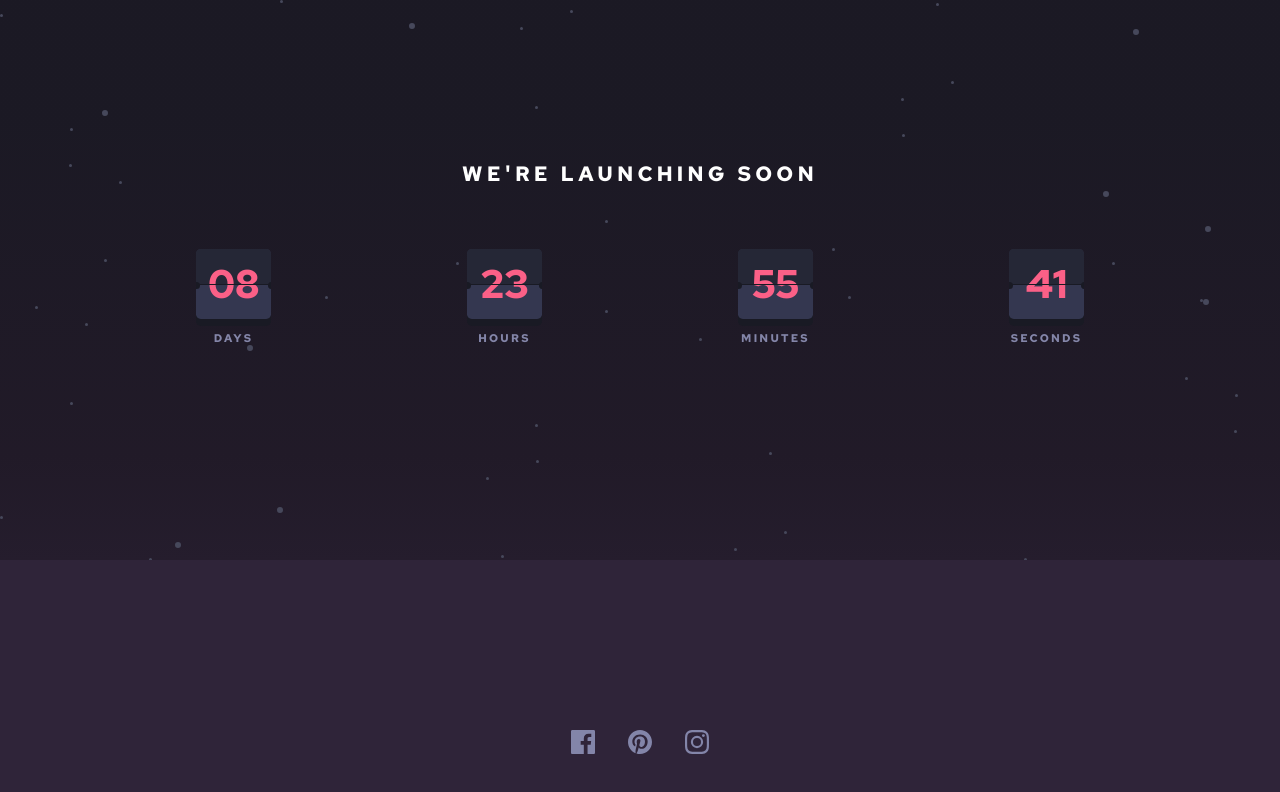
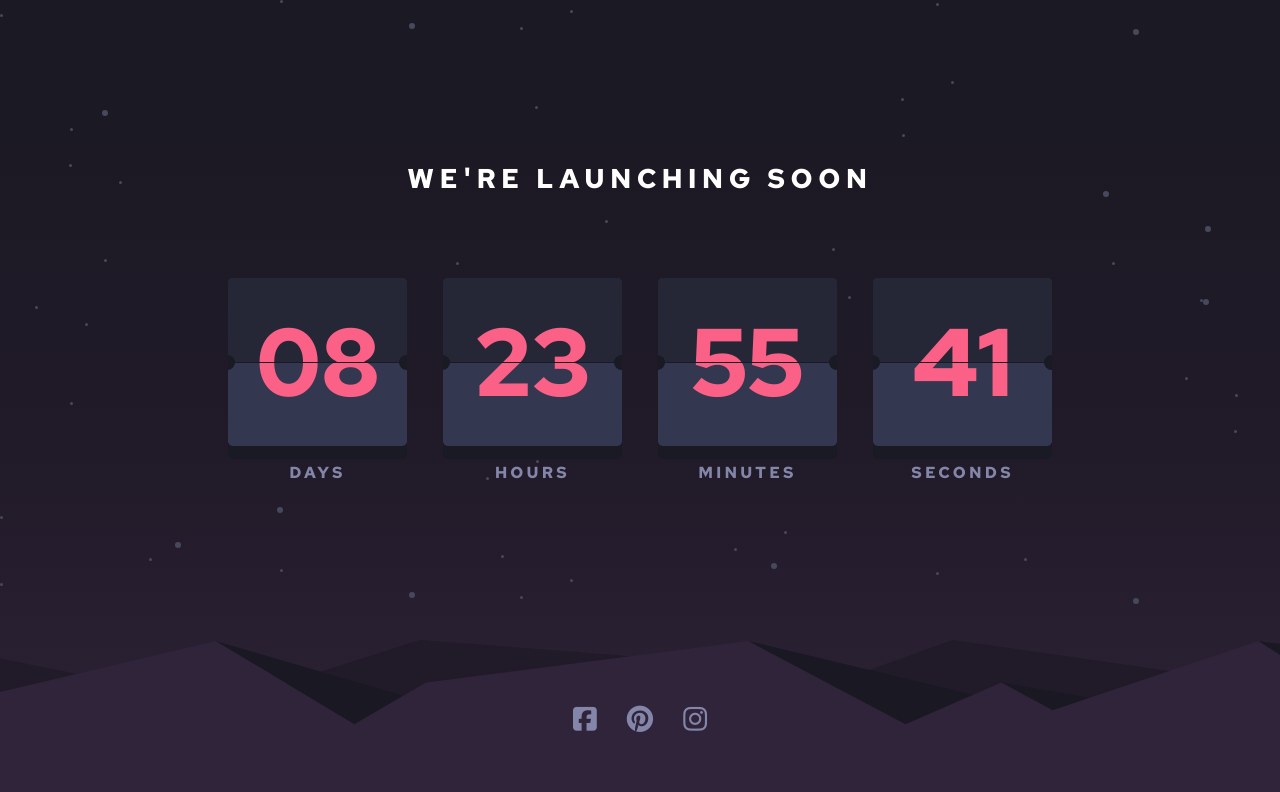
Before and after one commit to JuanDelgado1110/CountdownTimer, a plain HTML site: page project/index.html in a window 1280 px wide. Drawn offline with Linux system fonts and the light colour scheme.

Commit message:
Responsive desktop design

```diff
--- a/project/index.html
+++ b/project/index.html
@@ -13,6 +13,8 @@
 
         <link rel="stylesheet" href="./styles/styles.css" />
 
+        <script src="https://kit.fontawesome.com/a644a7e046.js" crossorigin="anonymous"></script>
+
         <title>Frontend Mentor | Launch countdown timer</title>
     </head>
     <body>
@@ -22,28 +24,28 @@
             <div class="countdownContainer">
                 <div class="counter">
                     <div class="counter__box">
-                        <p class="counter__number" id="countdownNumber">08</p>
+                        <p class="counter__number">08</p>
                     </div>
                     <p class="counter__date">Days</p>
                 </div>
 
                 <div class="counter">
                     <div class="counter__box">
-                        <p class="counter__number" id="countdownNumber">23</p>
+                        <p class="counter__number">23</p>
                     </div>
                     <p class="counter__date">Hours</p>
                 </div>
 
                 <div class="counter">
                     <div class="counter__box">
-                        <p class="counter__number" id="countdownNumber">55</p>
+                        <p class="counter__number">55</p>
                     </div>
                     <p class="counter__date">Minutes</p>
                 </div>
 
                 <div class="counter">
                     <div class="counter__box">
-                        <p class="counter__number" id="countdownNumber">41</p>
+                        <p class="counter__number">41</p>
                     </div>
                     <p class="counter__date">Seconds</p>
                 </div>
@@ -52,13 +54,13 @@
 
         <footer class="footer">
             <a href="https://facebook.com" class="footer__socialMediaLink" target="blink">
-                <img src="./assets/images/svg/icon-facebook.svg" alt="facebook-icon" class="footer__socialMediaImg" />
+                <i class="fab fa-facebook-square footer__socialMediaImg"></i>
             </a>
             <a href="https://pinterest.com" class="footer__socialMediaLink" target="blink">
-                <img src="./assets/images/svg/icon-pinterest.svg" alt="pinterest-icon" class="footer__socialMediaImg" />
+                <i class="fab fa-pinterest footer__socialMediaImg"></i>
             </a>
             <a href="https://instagram.com" class="footer__socialMediaLink" target="blink">
-                <img src="./assets/images/svg/icon-instagram.svg" alt="instagram-icon" class="footer__socialMediaImg" />
+                <i class="fab fa-instagram footer__socialMediaImg"></i>
             </a>
         </footer>
     </body>
--- a/project/sass/components/_counter.scss
+++ b/project/sass/components/_counter.scss
@@ -8,9 +8,8 @@
         overflow: hidden;
         box-shadow: inset 0 35px var(--box-color-bgSecondary), 0 7px var(--box-color-shadow);
         background-color: var(--box-color-bgPrimary);
-    }
 
-    &__box::before {
+        &::before {
             content: "";
             height: 7px;
             width: 7px;
@@ -23,27 +22,28 @@
             background-color: var(--box-color-shadow);
         }
 
-    &__box::after {
+        &::after {
             content: "";
             height: 0.5px;
-        width: 75px;
+            width: 100%;
             display: block;
             position: absolute;
             top: 35px;
             left: 0px;
             background-color: var(--box-color-shadow);
         }
+    }
 
     &__number {
         margin: 0;
-        font-size: 2.5rem;
+        font-size: var(--number-fontSize-mobile);
         text-align: center;
         line-height: 70px;
         color: var(--text-color-number);
     }
 
     &__date {
-        font-size: 0.7rem;
+        font-size: var(--date-fontSize-mobile);
         text-align: center;
         text-transform: uppercase;
         letter-spacing: 0.2em;
--- /dev/null
+++ b/project/sass/config/_media-screen.scss
@@ -0,0 +1,58 @@
+@media screen and (min-width: 1200px) {
+    .countdownContainer {
+        width: 70%;
+        margin: auto;
+        min-height: 50%;
+    }
+
+    .timer {
+        height: 80%;
+
+        &__title {
+            font-size: 1.7rem;
+        }
+    }
+
+    .counter {
+        width: 20%;
+
+        &__box {
+            min-height: 70%;
+            display: flex;
+            box-shadow: inset 0 84px var(--box-color-bgSecondary), 0 13px var(--box-color-shadow);
+
+            &::before {
+                height: 15px;
+                width: 15px;
+                top: 46%;
+                left: -7.5px;
+                box-shadow: 179px 0 var(--box-color-shadow);
+            }
+
+            &::after {
+                height: 1.5px;
+                top: 50%;
+            }
+        }
+
+        &__number {
+            width: 100%;
+            margin: auto 0;
+            font-size: 6rem;
+        }
+    }
+
+    .footer {
+        height: 20%;
+        display: flex;
+        justify-content: center;
+        align-items: center;
+        background-size: auto;
+        background-position: 85% 0px;
+        padding-top: 0;
+
+        &__socialMediaImg:hover {
+            color: var(--text-color-number);
+        }
+    }
+}
--- a/project/sass/config/_variables.scss
+++ b/project/sass/config/_variables.scss
@@ -6,7 +6,15 @@
     --text-color-paragraph: hsl(237, 18%, 59%);
     --text-color-number: hsl(345, 95%, 68%);
 
+    --number-fontSize-mobile: 2.5rem;
+    --date-fontSize-mobile: 0.7rem;
+
     --box-color-bgPrimary: hsl(235, 21%, 26%);
     --box-color-bgSecondary: hsla(235, 15%, 14%, 0.63);
     --box-color-shadow: hsl(234, 17%, 12%);
+
+    @media screen and (min-width: 720px) {
+        --number-fontSize-mobile: 4rem;
+        --date-fontSize-mobile: 1rem;
+    }
 }
--- a/project/sass/layout/_footer.scss
+++ b/project/sass/layout/_footer.scss
@@ -10,4 +10,9 @@
     &__socialMediaLink {
         margin: 0 15px;
     }
+
+    &__socialMediaImg {
+        font-size: 1.7rem;
+        color: var(--text-color-paragraph);
+    }
 }
--- a/project/sass/styles.scss
+++ b/project/sass/styles.scss
@@ -3,7 +3,9 @@
 @import "base/base";
 
 @import "layout/countdownContainer";
-@import "layout/timer.scss";
-@import "layout/footer.scss";
+@import "layout/timer";
+@import "layout/footer";
 
-@import "components/counter.scss";
+@import "components/counter";
+
+@import "config/media-screen";
```
Also changed, not shown: project/styles/styles.css, 1 other file. Lines whose indentation alone changed are shown as unchanged.
